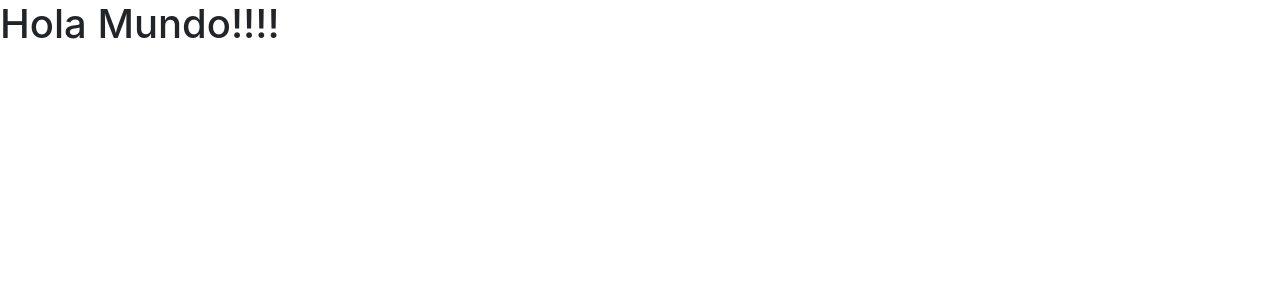
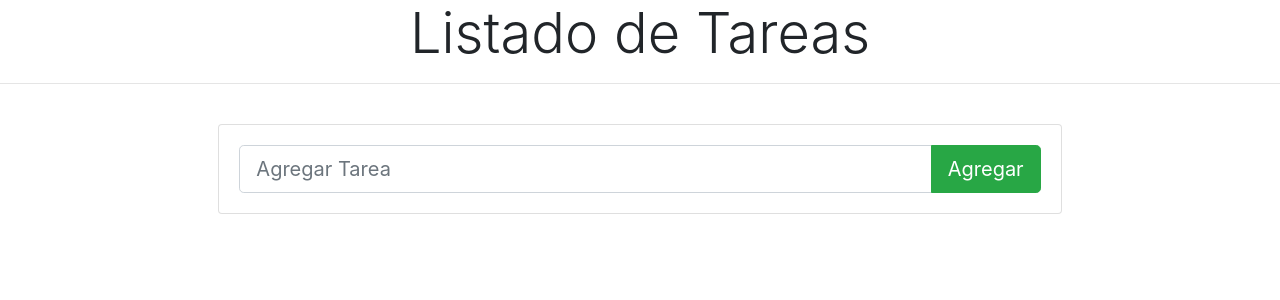
Before and after one commit to rafysanchez/vue-frontend-tareas, a Vue app: page / in a window 1280 px wide. Shown: the top 300 px of the page. Built offline with nearby package versions, Linux system fonts and the light colour scheme.

Commit message:
TareaComponent HTML

```diff
--- a/src/components/Tarea.vue
+++ b/src/components/Tarea.vue
@@ -1,6 +1,21 @@
 <template>
     <div>
-        <h1>Hola Mundo!!!!</h1>
+        <h1 class="display-4 text-center">Listado de Tareas</h1>
+        <hr>
+        <div class="row">
+            <div class="col-lg-8 offset-lg-2">
+                <div class="card mt-4">
+                    <div class="card-body">
+                        <div class="input-group">
+                            <input type="text" class="form-control form-control-lg" placeholder="Agregar Tarea ">
+                            <div class="input-group-append">
+                                <button class="btn btn-success btn-lg">Agregar</button>
+                            </div>
+                        </div>
+                    </div>
+                </div>
+            </div>
+        </div>
     </div>
 </template>
 
```
